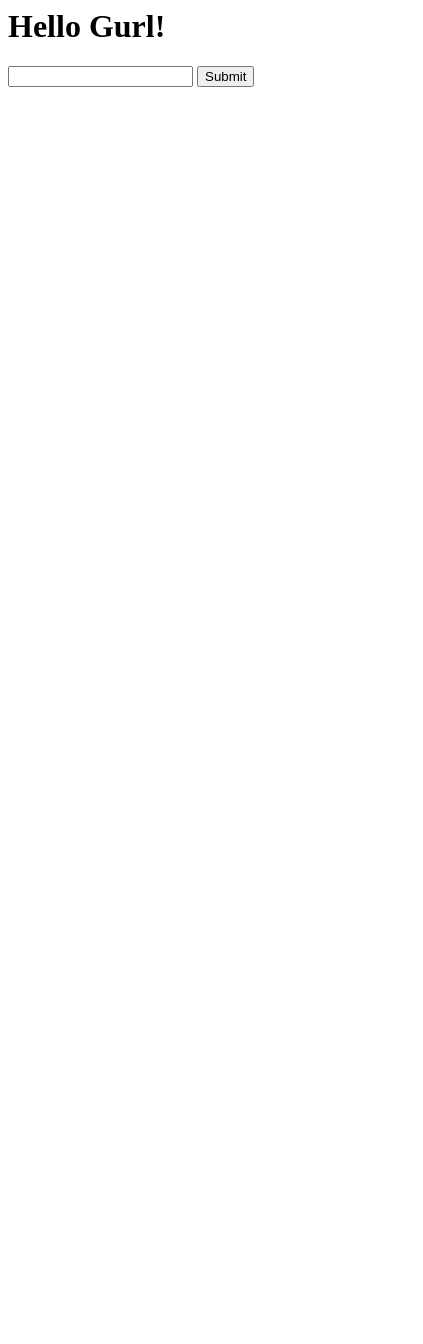
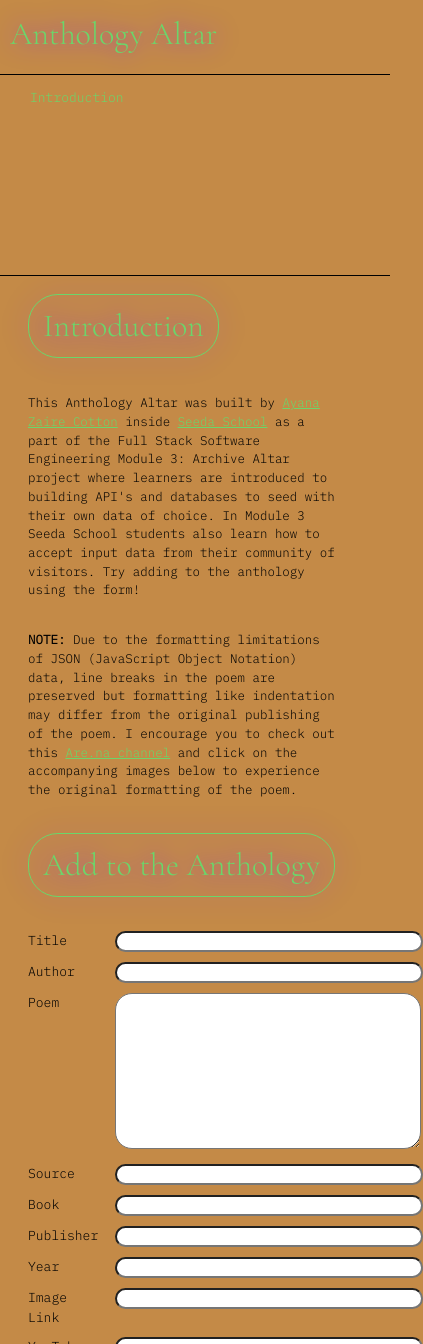
Before and after one commit to AyanaZaire/anthology-altar, a website: page views/index.html in a window 390 px wide. Shown: the top 1344 px of the page, 423 px wide, since content can reach past the window. Before the commit the page ends 844 px from the top, so only its background shows below. Drawn offline with nearby package versions, Linux system fonts and the light colour scheme; files that its build step writes are made by us from their sources.

Commit message:
added frontend files

```diff
--- a/package.json
+++ b/package.json
@@ -2,7 +2,7 @@
   "name": "archive-altar-backend",
   "version": "1.0.0",
   "description": "",
-  "main": "app.js",
+  "main": "server.js",
   "scripts": {
     "test": "echo \"Error: no test specified\" && exit 1"
   },
--- a/public/styles.css
+++ b/public/styles.css
@@ -0,0 +1,240 @@
+html,
+body {
+    background-color: #C48A47;
+    min-width: 290px;
+    color: black;
+    line-height: 1.5;
+    scroll-behavior: smooth;
+}
+
+#navbar {
+  position: fixed;
+  min-width: 290px;
+  top: 0px;
+  left: 0px;
+  width: 300px;
+  height: 100%;
+  border-right: solid 1px black;
+  /* filter: drop-shadow(0 0 0.75rem #7d12ff); */
+}
+
+.title {
+  color: #6BD66B;
+  font-weight: 100;
+  filter: drop-shadow(0 0 0.75rem #7d12ff);
+  margin: 10px;
+  font-size: xx-large;
+  font-family: 'Cormorant Garamond', serif;
+}
+
+header {
+  color: #6BD66B;
+  text-align: left;
+  margin: 0px;
+  font-size: xx-large;
+  font-family: 'Cormorant Garamond', serif;
+  filter: drop-shadow(0 0 0.75rem #7d12ff);
+  border:  #6BD66B 1px solid;
+  padding: 7px 14px;
+  /* text-align: center; */
+  display: inline-block;
+  margin: 4px 0px;
+  /* cursor: pointer; */
+  border-radius: 30px;
+}
+
+#navbar ul {
+  height: 88%;
+  padding: 0;
+  overflow-y: auto;
+  overflow-x: hidden;
+}
+
+#navbar li {
+  border-top: 1px solid;
+  list-style: none;
+  position: relative;
+  width: 100%;
+  padding: 10px 30px;
+}
+
+#navbar a {
+  text-decoration: none;
+  cursor: pointer;
+  font-size: small;
+  font-family: 'IBM Plex Mono', monospace;
+}
+
+a {
+  color: #6BD66B;
+}
+
+a:hover {
+  filter: drop-shadow(0 0 0.75rem #7d12ff);
+}
+
+#navbar p {
+  margin: 0;
+  display: flex;
+  gap: 10px;
+  font-family: 'IBM Plex Mono', monospace;
+  font-size: x-small;
+  text-transform: uppercase;
+}
+
+#main-doc {
+  margin-left: 310px;
+  padding: 20px;
+  margin-bottom: 30px;
+  font-size: small;
+  font-family: 'IBM Plex Mono', monospace;
+}
+
+.intro-section {
+  margin-left: 310px;
+  padding: 20px;
+  margin-bottom: 30px;
+  font-size: small;
+  font-family: 'IBM Plex Mono', monospace;
+  border-bottom: 1px solid black;
+}
+
+.flex-container {
+  display: flex;
+  flex-wrap: wrap;
+}
+
+.flex-child {
+  flex: 1;
+}
+
+.flex-child:first-child {
+  margin-right: 20px;
+}
+
+section article {
+  color: black;
+  /* margin: 15px; */
+  font-size: 0.96em;
+  margin-bottom: 30px;
+}
+
+form {
+  margin-top: 30px;
+  position:relative;
+}
+
+label {
+  margin-bottom: 10px;
+  width: 70px;
+}
+
+input, textarea {
+  margin-bottom: 10px;
+  width: 400px;
+  border-radius: 17px;
+}
+
+input[type="submit"] {
+  width: 100%;
+  /* filter: drop-shadow(0 0 0.40rem #7d12ff); */
+  border:#6BD66B solid 1px;
+  margin-bottom: 30px;
+}
+
+.form-divs {
+  display: flex;
+  gap: 17px;
+}
+
+.main-section {
+  border-bottom: 1px solid black;
+  margin-bottom: 30px;
+}
+
+.main-section:last-of-type {
+  margin-bottom: 30px;
+  border-bottom: 0px solid black;
+}
+
+.author {
+  font-family: 'Cormorant Garamond', serif;
+  font-size: large;
+  margin-bottom: -15px;
+}
+
+.poet-image {
+  /* float: right; */
+  margin-top: 10px;
+  width: 100%;
+  border:#6BD66B solid 1px;
+}
+
+.citation {
+  margin-top: 70px;
+  font-family: 'Cormorant Garamond', serif;
+  font-size: large;
+}
+
+.citation-text {
+  margin-top: 70px;
+  font-family: 'IBM Plex Mono', monospace;
+}
+
+/* https://hardiquedasore.medium.com/how-to-use-a-line-break-in-json-3c27d7ee8fc6 */
+/* https://developer.mozilla.org/en-US/docs/Web/CSS/white-space */
+p {
+  white-space: pre-line;
+}
+
+section li {
+  margin: 15px 0px 0px 20px;
+}
+
+@media only screen and (max-width: 815px) {
+  /* For mobile phones: */
+  #navbar ul {
+    /* border: 1px solid; */
+    height: 200px;
+  }
+
+  #navbar {
+    background-color: #C48A47;
+    position: absolute;
+    top: 0;
+    padding: 0;
+    margin: 0;
+    width: 100%;
+    max-height: 275px;
+    border: none;
+    z-index: 1;
+    border-bottom: 1px solid;
+  }
+
+  .intro-section {
+    margin-top: 270px;
+  }
+
+  #main-doc, .intro-section {
+    position: relative;
+    margin-left: 0px;
+    /* margin-top: 270px; */
+  }
+
+  .flex-container {
+    flex-direction: row;
+  }
+
+  input, textarea {
+    margin-bottom: 10px;
+    width: 300px;
+    border-radius: 17px;
+  }
+
+  .poet-image {
+    /* float: right; */
+    margin-top: 10px;
+    width: 370px;
+    border:#6BD66B solid 1px;
+  }
+}
--- a/views/index.html
+++ b/views/index.html
@@ -1,6 +1,73 @@
-<h1>Hello Gurl!</h1>
+<!DOCTYPE html>
+<html>
+  <head>
+    <title>Anthology Altar</title>
+    <link rel="stylesheet" href="styles.css" />
+    <script type="text/javascript" src="index.js"></script>
+    <link rel="preconnect" href="https://fonts.googleapis.com">
+    <link rel="preconnect" href="https://fonts.gstatic.com" crossorigin>
+    <link href="https://fonts.googleapis.com/css2?family=Cormorant+Garamond:wght@300&family=IBM+Plex+Mono:wght@300&display=swap" rel="stylesheet">
+  </head>
+  <body>
+    <nav id="navbar">
+      <h1 class="title">Anthology Altar</h1>
+      <ul id="nav-ul">
+        <li>
+            <a class="nav-link" href="#introduction">Introduction</a>
+        </li>
+      </ul>
+    </nav>
+    <section class="intro-section" id="introduction">
+      <div class="flex-container">
+        <div class="flex-child">
+          <header>Introduction</header>
+            <article>
+              <p>
+                This Anthology Altar was built by <a href="https://ayanazairecotton.com/">Ayana Zaire Cotton</a> inside <a href="https://www.seedaschool.com/">Seeda School</a> as a part of the Full Stack Software Engineering Module 3: Archive Altar project where learners are introduced to building API's and databases to seed with their own data of choice. In Module 3 Seeda School students also learn how to accept input data from their community of visitors. Try adding to the anthology using the form!
+              </p>
+              <p>
+                <b>NOTE:</b> Due to the formatting limitations of JSON (JavaScript Object Notation) data, line breaks in the poem are preserved but formatting like indentation may differ from the original publishing of the poem. I encourage you to check out this <a href="https://www.are.na/ayana-zaire/anthology-altar">Are.na channel</a> and click on the accompanying images below to experience the original formatting of the poem.
+              </p>
+            </article>
+        </div>
+        <div class="flex-child">
+          <header>Add to the Anthology</header>
+          <form id="poem-form">
+            <div class="form-divs">
+              <label for="title">Title</label><span><input type="text" name="title" id="title"></span>
+            </div>
+            <div class="form-divs">
+              <label for="author">Author</label><span><input type="text" name="author" id="author"></span>
+            </div>
+            <div class="form-divs">
+              <label for="poem">Poem</label><span><textarea name="poem" id="poem" cols="30" rows="10"></textarea></span>
+            </div>
+            <div class="form-divs">
+              <label for="source">Source</label><span><input type="text" name="source" id="source"></span>
+            </div>
+            <div class="form-divs">
+              <label for="book">Book</label><span><input type="text" name="book" id="book"></span>
+            </div>
+            <div class="form-divs">
+              <label for="publisher">Publisher</label><span><input type="text" name="publisher" id="publisher"></span>
+            </div>
+            <div class="form-divs">
+              <label for="year">Year</label><span><input type="number" name="year" id="year"></span>
+            </div>
+            <div class="form-divs">
+              <label for="image">Image Link</label><span><input type="text" name="image" id="image"></span>
+            </div>
+            <div class="form-divs">
+              <label for="video">YouTube URL</label><span><input type="text" name="video" id="video"></span>
+            </div>
+            <input type="submit" id="contribute-poem" value="contribute">
+          </form>
+        </div>
+      </div>
+    </section>
 
-<form action="/retreaters" method="post">
-<input type="text" name="name" id="">
-<input type="submit" name="" id="">
-</form>
+    <div id="main-doc">
+
+    </div>
+  </body>
+</html>
```
Also changed, not shown: public/index.js (added, +114 -0 lines), server.js (renamed from app.js, +19 -18 lines).
